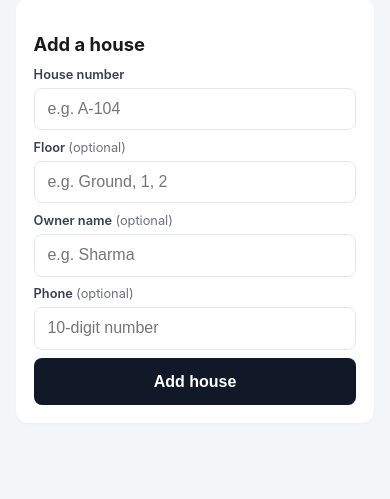
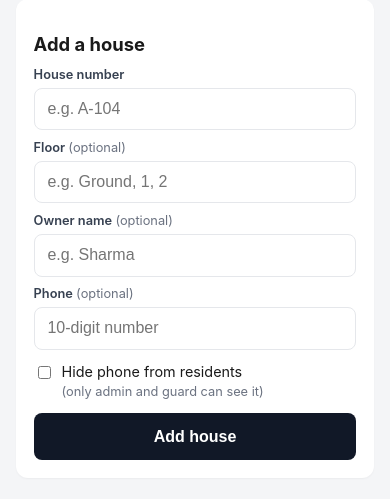
Before and after one commit to happy2332/gatekeeping-sector7, a Flask app: page /houses in a window 390 px wide. Shown: the part 275-774 px from the top of the page. Run offline with Flask 3, Linux system fonts and the light colour scheme; the visitor is signed in with stand-in values (Sample User, id 1); data that the repository does not hold is empty.

Commit message:
Per-house phone privacy: hide phone from residents when masked
Add a 'phone_masked' boolean column on houses (default 0). New
checkbox on the Add-house and Edit-house forms: 'Hide phone from
residents (only admin and guard can see it)'.

When masked, the phone displays as 'hidden' for residents; admins
and guards still see the number with a tap-to-call link, plus a
small label noting the privacy setting on the house detail page.

Migration is automatic via PRAGMA table_info — existing houses get
phone_masked=0 (visible to all, current behaviour) on first start.

```diff
--- a/app.py
+++ b/app.py
@@ -81,6 +81,18 @@ def filter_as_time12(value):
     return dt.strftime("%I:%M %p").lstrip("0")
 
 
+@app.context_processor
+def inject_phone_helper():
+    def phone_visible(house):
+        # house may be a sqlite3.Row or dict-like
+        try:
+            masked = house["phone_masked"]
+        except (KeyError, IndexError):
+            masked = 0
+        return not masked or role_at_least("guard")
+    return {"phone_visible": phone_visible}
+
+
 def get_db():
     if "db" not in g:
         g.db = sqlite3.connect(DB_PATH)
@@ -105,7 +117,8 @@ def init_db():
             number TEXT NOT NULL,
             owner_name TEXT,
             phone TEXT,
-            floor TEXT
+            floor TEXT,
+            phone_masked INTEGER NOT NULL DEFAULT 0
         );
 
         CREATE TABLE IF NOT EXISTS vehicles (
@@ -138,6 +151,8 @@ def init_db():
     cols = {row[1] for row in db.execute("PRAGMA table_info(houses)").fetchall()}
     if "floor" not in cols:
         db.execute("ALTER TABLE houses ADD COLUMN floor TEXT")
+    if "phone_masked" not in cols:
+        db.execute("ALTER TABLE houses ADD COLUMN phone_masked INTEGER NOT NULL DEFAULT 0")
 
     # Migration: drop legacy UNIQUE constraint on houses.number so the same
     # number can appear once per floor. We replace it with two partial indexes.
@@ -301,11 +316,12 @@ def house_detail(house_id):
             else:
                 try:
                     db.execute(
-                        "UPDATE houses SET owner_name = ?, phone = ?, floor = ? WHERE id = ?",
+                        "UPDATE houses SET owner_name = ?, phone = ?, floor = ?, phone_masked = ? WHERE id = ?",
                         (
                             request.form.get("owner_name", "").strip() or None,
                             request.form.get("phone", "").strip() or None,
                             new_floor,
+                            1 if request.form.get("phone_masked") else 0,
                             house_id,
                         ),
                     )
@@ -343,12 +359,13 @@ def house_create():
 
     try:
         cur = db.execute(
-            "INSERT INTO houses (number, owner_name, phone, floor) VALUES (?, ?, ?, ?)",
+            "INSERT INTO houses (number, owner_name, phone, floor, phone_masked) VALUES (?, ?, ?, ?, ?)",
             (
                 number,
                 request.form.get("owner_name", "").strip() or None,
                 request.form.get("phone", "").strip() or None,
                 floor,
+                1 if request.form.get("phone_masked") else 0,
             ),
         )
         db.commit()
--- a/static/style.css
+++ b/static/style.css
@@ -56,6 +56,10 @@ input:focus { outline: 2px solid #2563eb33; border-color: #2563eb; }
 .field { display: grid; gap: .25rem; }
 .field > span { font-size: .8rem; font-weight: 600; color: #374151; }
 .field > span em { font-style: normal; font-weight: 400; color: var(--muted); }
+.checkbox { display: flex; align-items: flex-start; gap: .5rem; padding: .25rem 0; cursor: pointer; }
+.checkbox input { margin-top: .2rem; }
+.checkbox > span { font-size: .9rem; }
+.checkbox > span em { font-style: normal; color: var(--muted); font-size: .8rem; display: block; }
 .row { display: flex; gap: .5rem; flex-wrap: wrap; align-items: center; }
 .row > input[type="search"], .row > input[type="text"], .row > input:not([type]) { flex: 1 1 12rem; min-width: 8rem; }
 .btn {
--- a/templates/houses.html
+++ b/templates/houses.html
@@ -22,7 +22,13 @@
           <td data-label="Number"><a href="{{ url_for('house_detail', house_id=h.id) }}"><strong>{{ h.number }}</strong></a></td>
           <td data-label="Floor">{{ h.floor or '—' }}</td>
           <td data-label="Owner">{{ h.owner_name or '—' }}</td>
-          <td data-label="Phone" class="muted">{% if h.phone %}<a href="tel:{{ h.phone | replace(' ', '') }}">{{ h.phone }}</a>{% endif %}</td>
+          <td data-label="Phone" class="muted">
+            {% if h.phone and phone_visible(h) %}
+              <a href="tel:{{ h.phone | replace(' ', '') }}">{{ h.phone }}</a>
+            {% elif h.phone %}
+              <span class="muted">hidden</span>
+            {% endif %}
+          </td>
           <td data-label="Vehicles">{{ h.vehicle_count }}</td>
           {% if is_admin %}<td data-label=""><a href="{{ url_for('house_detail', house_id=h.id) }}">edit →</a></td>{% endif %}
         </tr>
@@ -54,6 +60,10 @@
       <span>Phone <em>(optional)</em></span>
       <input name="phone" placeholder="10-digit number" inputmode="tel">
     </label>
+    <label class="checkbox">
+      <input type="checkbox" name="phone_masked" value="1">
+      <span>Hide phone from residents <em>(only admin and guard can see it)</em></span>
+    </label>
     <button class="btn">Add house</button>
   </form>
 </section>
```
Also changed, not shown: templates/house_detail.html (+8 -1 lines).
